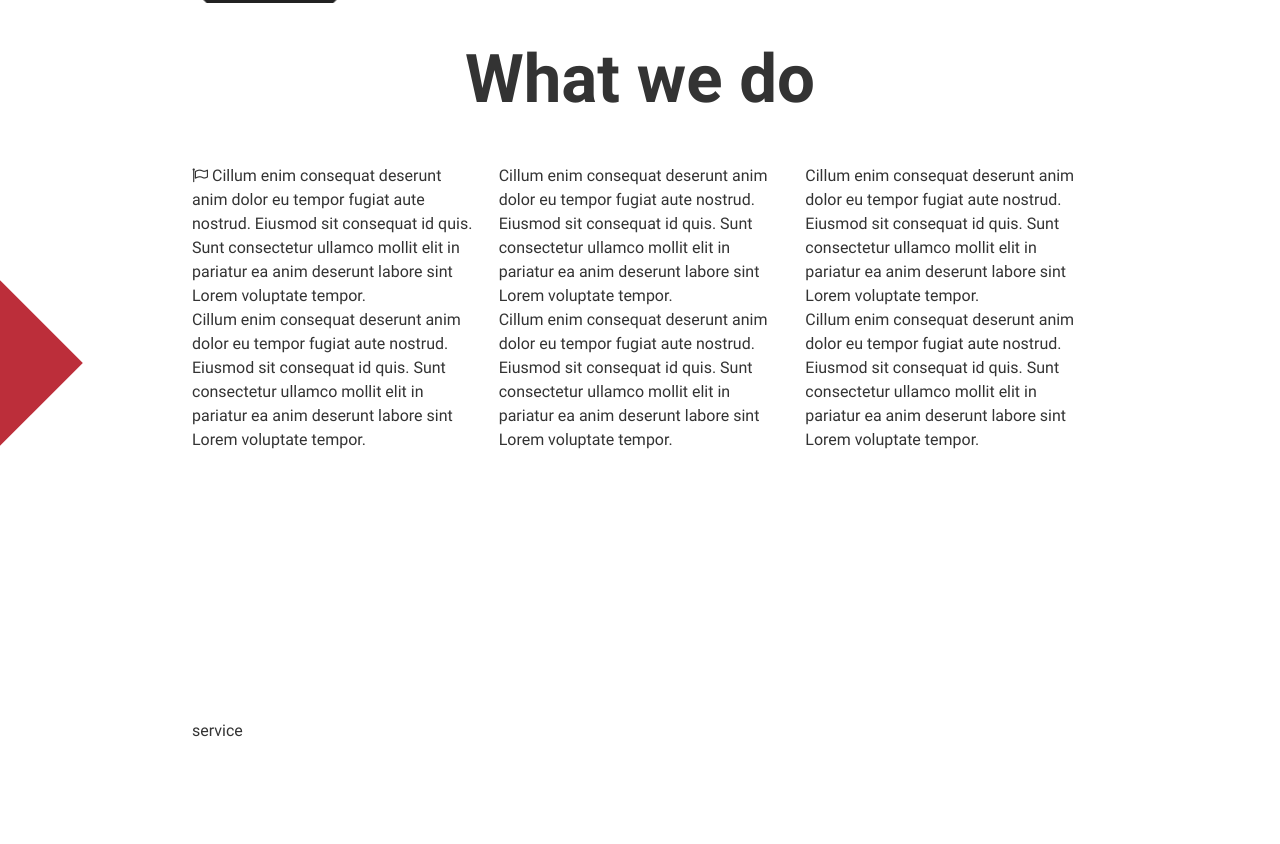
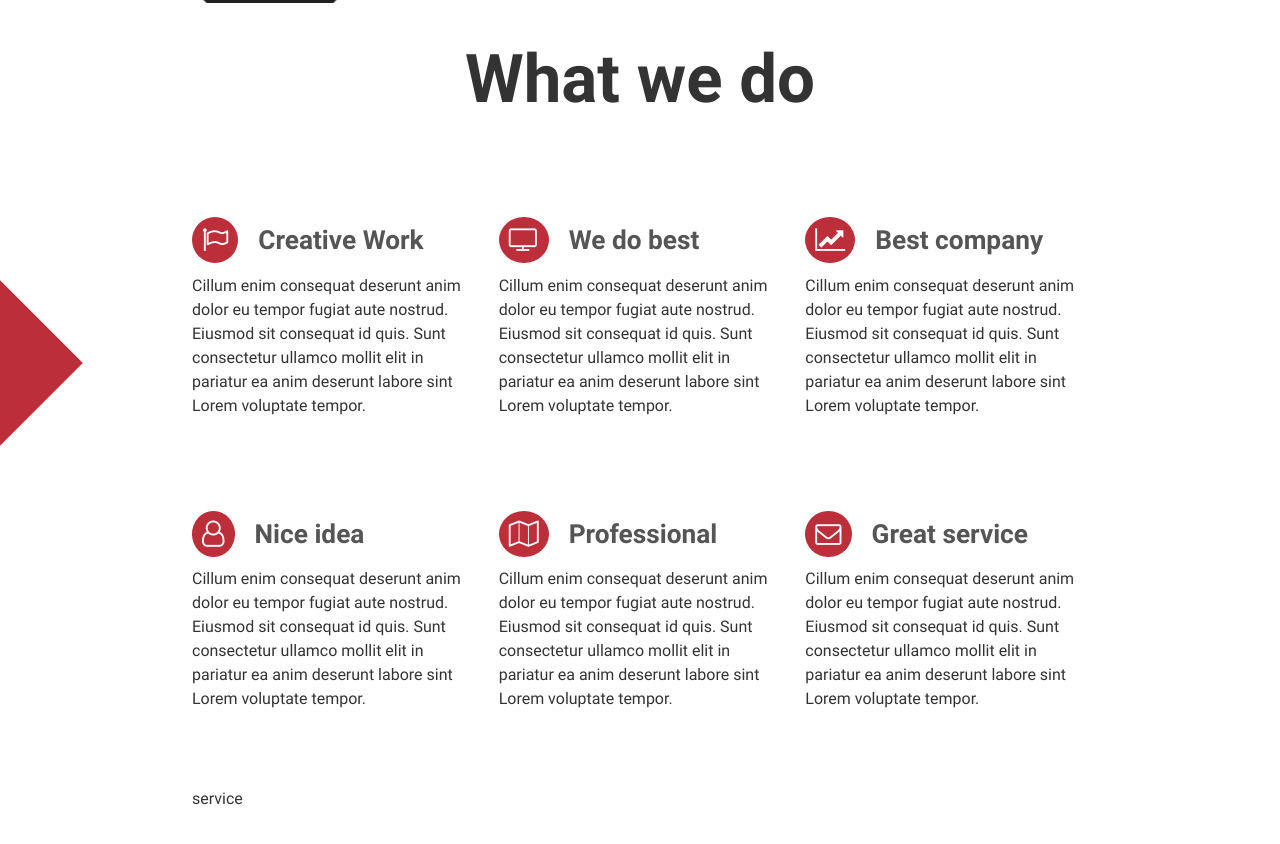
Before and after one commit to elDom/37, a website: page src/index.html in a window 1280 px wide. Shown: the part 1497-2341 px from the top of the page. Drawn offline with Linux system fonts and the light colour scheme.

Commit message:
page team finished

```diff
--- a/src/index.html
+++ b/src/index.html
@@ -107,23 +107,34 @@
 				</div>
 				<div class="row panels">
 					<div class="col s12 m6 l4">
-						<i class="fa fa-flag-o" aria-hidden="true"></i>
-						Cillum enim consequat deserunt anim dolor eu tempor fugiat aute nostrud. Eiusmod sit consequat id quis. Sunt consectetur ullamco mollit elit in pariatur ea anim deserunt labore sint Lorem voluptate tempor.
+						<h5><i class="fa fa-flag-o" aria-hidden="true"></i><span>Creative Work</span></h5>
+						Cillum enim consequat deserunt anim dolor eu tempor fugiat aute nostrud. Eiusmod sit consequat id quis. Sunt consectetur
+						ullamco mollit elit in pariatur ea anim deserunt labore sint Lorem voluptate tempor.
 					</div>
 					<div class="col s12 m6 l4">
-						Cillum enim consequat deserunt anim dolor eu tempor fugiat aute nostrud. Eiusmod sit consequat id quis. Sunt consectetur ullamco mollit elit in pariatur ea anim deserunt labore sint Lorem voluptate tempor.
+						<h5><i class="fa fa-television" aria-hidden="true"></i><span>We do best</span></h5>
+						Cillum enim consequat deserunt anim dolor eu tempor fugiat aute nostrud. Eiusmod sit consequat id quis. Sunt consectetur
+						ullamco mollit elit in pariatur ea anim deserunt labore sint Lorem voluptate tempor.
 					</div>
 					<div class="col s12 m6 l4">
-						Cillum enim consequat deserunt anim dolor eu tempor fugiat aute nostrud. Eiusmod sit consequat id quis. Sunt consectetur ullamco mollit elit in pariatur ea anim deserunt labore sint Lorem voluptate tempor.
+						<h5><i class="fa fa-line-chart" aria-hidden="true"></i><span>Best company</span></h5>
+						Cillum enim consequat deserunt anim dolor eu tempor fugiat aute nostrud. Eiusmod sit consequat id quis. Sunt consectetur
+						ullamco mollit elit in pariatur ea anim deserunt labore sint Lorem voluptate tempor.
 					</div>
 					<div class="col s12 m6 l4">
-						Cillum enim consequat deserunt anim dolor eu tempor fugiat aute nostrud. Eiusmod sit consequat id quis. Sunt consectetur ullamco mollit elit in pariatur ea anim deserunt labore sint Lorem voluptate tempor.
+						<h5><i class="fa fa-user-o" aria-hidden="true"></i><span>Nice idea</span></h5>
+						Cillum enim consequat deserunt anim dolor eu tempor fugiat aute nostrud. Eiusmod sit consequat id quis. Sunt consectetur
+						ullamco mollit elit in pariatur ea anim deserunt labore sint Lorem voluptate tempor.
 					</div>
 					<div class="col s12 m6 l4">
-						Cillum enim consequat deserunt anim dolor eu tempor fugiat aute nostrud. Eiusmod sit consequat id quis. Sunt consectetur ullamco mollit elit in pariatur ea anim deserunt labore sint Lorem voluptate tempor.
+						<h5><i class="fa fa-map-o" aria-hidden="true"></i><span>Professional</span></h5>
+						Cillum enim consequat deserunt anim dolor eu tempor fugiat aute nostrud. Eiusmod sit consequat id quis. Sunt consectetur
+						ullamco mollit elit in pariatur ea anim deserunt labore sint Lorem voluptate tempor.
 					</div>
 					<div class="col s12 m6 l4">
-						Cillum enim consequat deserunt anim dolor eu tempor fugiat aute nostrud. Eiusmod sit consequat id quis. Sunt consectetur ullamco mollit elit in pariatur ea anim deserunt labore sint Lorem voluptate tempor.
+						<h5><i class="fa fa-envelope-o" aria-hidden="true"></i><span>Great service</span></h5>
+						Cillum enim consequat deserunt anim dolor eu tempor fugiat aute nostrud. Eiusmod sit consequat id quis. Sunt consectetur
+						ullamco mollit elit in pariatur ea anim deserunt labore sint Lorem voluptate tempor.
 					</div>
 				</div>
 			</div>
--- a/src/js/script.js
+++ b/src/js/script.js
@@ -1,5 +1,13 @@
 jQuery(window).on("load",function(){
     jQuery(".preloader").fadeOut();
+});
+
+$(window).on("scroll load",function() {
+    if ($(".fixed-menu").offset().top > 200) {
+        $(".fixed-menu").css( "background-color", "rgba(90, 0, 20, 0.98)" );
+    }else{
+        $(".fixed-menu").css( "background-color", "transparent" );
+    }
 });
 
 $(document).ready(function(){
@@ -37,11 +45,3 @@ $(document).ready(function(){
         scrollOffset:100,
     });
 });
-
-$(window).scroll(function() {
-    if ($(".fixed-menu").offset().top > 200) {
-        $(".fixed-menu").css( "background-color", "rgba(90, 0, 20, 0.98)" );
-    }else{
-        $(".fixed-menu").css( "background-color", "transparent" );
-    }
-});
--- a/src/scss/style.scss
+++ b/src/scss/style.scss
@@ -239,7 +239,25 @@ main{
             margin-top: 5vh;
         }
         .panels{
-
+            & > div{
+                margin-top: 40px;
+                margin-bottom: 40px;
+            }
+            .fa{
+                background: #bc2e3a;
+                display: inline-block;
+                border-radius: 50%;
+                color: #fff;
+                padding: 10px;
+            }
+            h5{
+                span{
+                    display: inline-block;
+                    margin-left: 20px;
+                    font-weight: bold;
+                    color: #555;
+                }
+            }
         }
     }
     h1{
```
Also changed, not shown: src/css/style.css.
